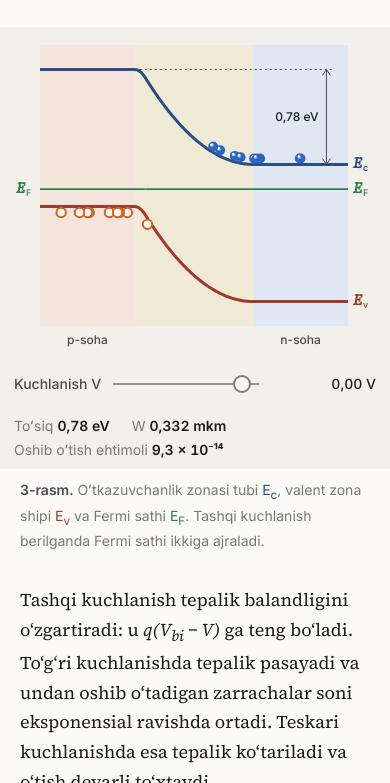
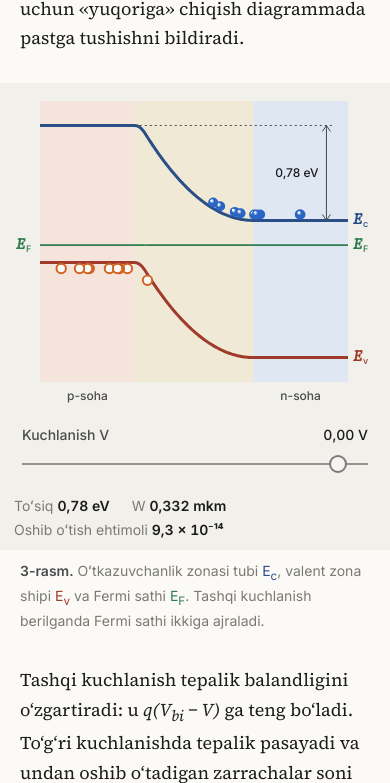
Before and after one commit to asrorbekhasanov373-cloud/yarimotkazgichlar-fizikasi, a plain HTML site: page sim/pn-otish/index.html in a window 390 px wide. Shown: the part 3800-4583 px from the top of the page. Drawn offline with Linux system fonts and the light colour scheme; animation ran at ten frames a second.

Commit message:
Surgichni surganda sahifadan chiqib ketishni tuzatish; YouTube havolasini olib tashlash
- Surgichlarda touch-action va overscroll-behavior: gorizontal surish
  brauzerning 'orqaga' imosiga aylanmaydi
- Telefonda surgich alohida qatorda, kattaroq
- Bosh sahifadan video kanal havolasi olib tashlandi

Co-Authored-By: Claude Opus 5.5 <noreply@anthropic.com>
Claude-Session: https://claude.ai/code/session_011SMARgTCZMSX7TPu1W9nnF

```diff
--- a/assets/style.css
+++ b/assets/style.css
@@ -26,6 +26,7 @@
   --atom:#5d616a;--bond:#45454b;--atom-a:#6f9df0;--atom-b:#ef8a4a;}
 
 *{box-sizing:border-box}
+html,body{overscroll-behavior-x:none}
 html{-webkit-text-size-adjust:100%}
 body{margin:0;background:var(--paper);color:var(--ink);font:19px/1.65 var(--serif);font-optical-sizing:auto;
   -webkit-font-smoothing:antialiased;text-rendering:optimizeLegibility}
@@ -67,7 +68,12 @@ figcaption b{color:var(--ink2);font-weight:600}
 @media(min-width:640px){.ctl.c2{grid-template-columns:1fr 1fr}}
 .sl{display:grid;grid-template-columns:auto 1fr auto;align-items:center;gap:12px;min-height:40px}
 .sl output{font-variant-numeric:tabular-nums;color:var(--ink);min-width:7.5em;text-align:right}
-input[type=range]{-webkit-appearance:none;appearance:none;width:100%;background:transparent;height:32px;margin:0}
+@media(max-width:640px){
+  .ctl{padding-left:12px;padding-right:12px}
+  .sl{grid-template-columns:1fr auto;gap:0 12px;min-height:0;padding-top:6px}
+  .sl input{grid-column:1/-1;grid-row:2}
+}
+input[type=range]{-webkit-appearance:none;appearance:none;width:100%;background:transparent;height:40px;margin:0;touch-action:none;overscroll-behavior:contain}
 input[type=range]::-webkit-slider-runnable-track{height:2px;background:var(--ink2);opacity:.55}
 input[type=range]::-moz-range-track{height:2px;background:var(--ink2);opacity:.55}
 input[type=range]::-webkit-slider-thumb{-webkit-appearance:none;width:18px;height:18px;margin-top:-8px;border-radius:50%;background:var(--paper);border:2px solid var(--ink);cursor:pointer}
--- a/sim/pn-otish/index.html
+++ b/sim/pn-otish/index.html
@@ -240,7 +240,7 @@ function f3draw(dt){
   c.beginPath();c.moveTo(L,Y(0));c.lineTo(X(R.V>0.01?R.xn:0),Y(0));c.stroke();
   c.beginPath();c.moveTo(X(R.V>0.01?-R.xp:0),Y(R.V));c.lineTo(Rr,Y(R.V));c.stroke();c.setLineDash([]);
   sym(c,Rr+5,Y(g.Ec(g.xR)),'E','c',cssVar('--ec'));sym(c,Rr+5,Y(g.Ev(g.xR)),'E','v',cssVar('--ev'));
-  sym(c,Rr+5,Y(R.V),'E','F',cssVar('--ef'));sym(c,L-24,Y(0),'E','F',cssVar('--ef'));
+  {const yc=Y(g.Ec(g.xR)),yv=Y(g.Ev(g.xR));let yf=Y(R.V);if(Math.abs(yf-yc)<15)yf=yc+15;if(Math.abs(yf-yv)<15)yf=yv-15;sym(c,Rr+5,yf,'E','F',cssVar('--ef'));}sym(c,L-24,Y(0),'E','F',cssVar('--ef'));
   const xa=X(g.xR)-(Rr-L)*0.07,t=Y(g.Ecp),b=Y(g.Ec(g.xR));
   c.strokeStyle=cssVar('--ink2');c.lineWidth=1;c.setLineDash([2,3]);c.beginPath();c.moveTo(X(-R.xp),t);c.lineTo(xa+6,t);c.stroke();c.setLineDash([]);
   if(b-t>14){c.beginPath();c.moveTo(xa,t);c.lineTo(xa,b);c.moveTo(xa-4,t+6);c.lineTo(xa,t);c.lineTo(xa+4,t+6);c.moveTo(xa-4,b-6);c.lineTo(xa,b);c.lineTo(xa+4,b-6);c.stroke();}
```
Also changed, not shown: index.html (+0 -2 lines).
